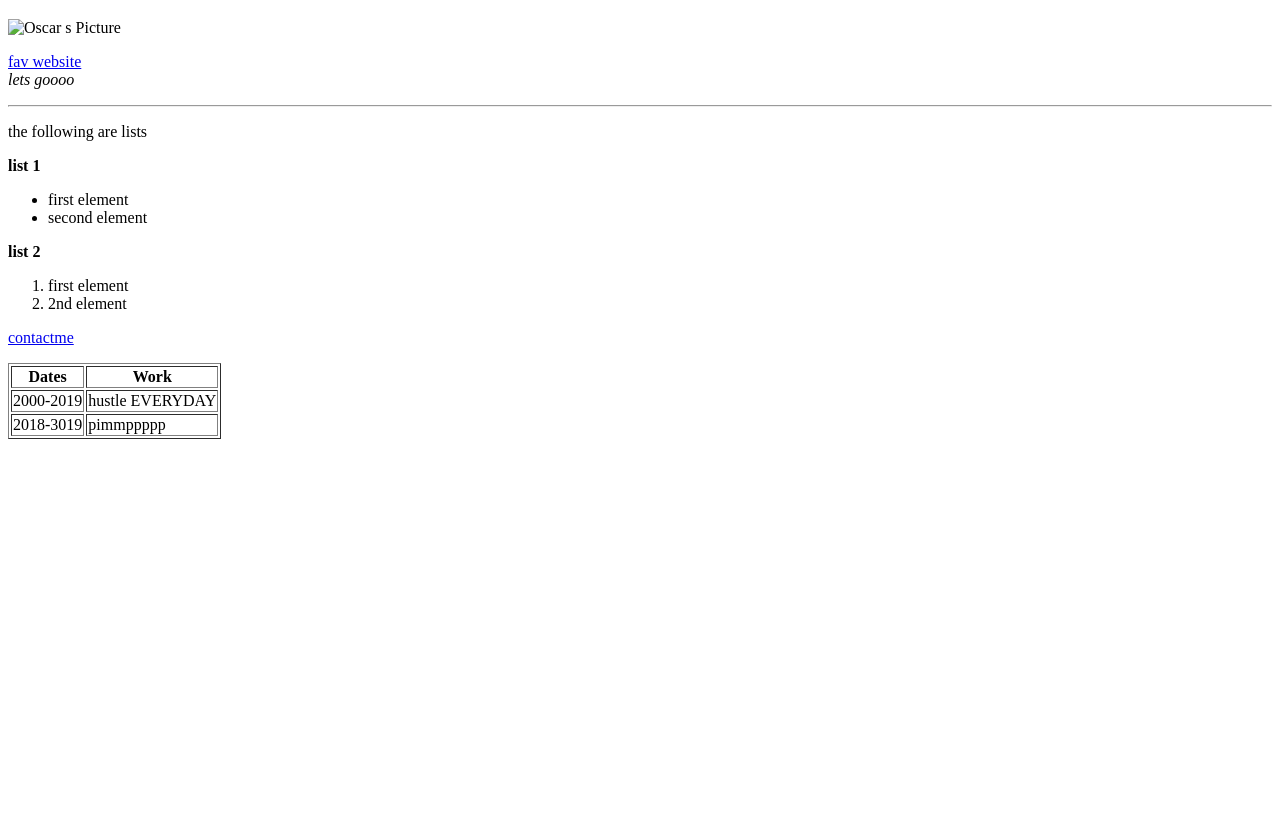
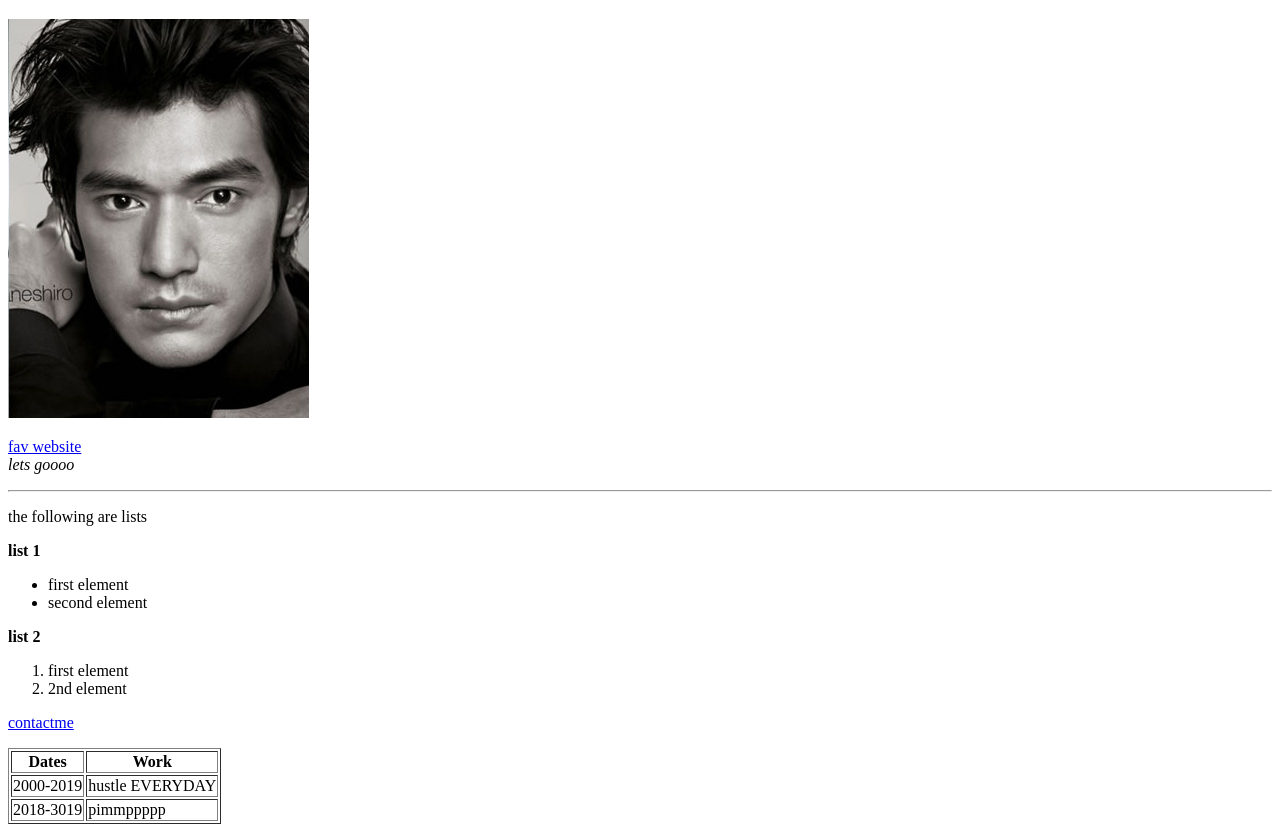
Before and after one commit to Oscarzhangtc/CV, a plain HTML site: page index.html in a window 1280 px wide. Shown: the part 61-901 px from the top of the page. Before the commit the page ends 800 px from the top, so only its background shows below. Drawn offline with Linux system fonts and the light colour scheme.

Commit message:
initial setup

```diff
--- a/index.html
+++ b/index.html
@@ -8,7 +8,7 @@
 
 <body>
   <h1>Oscar Zhang</h1>
-  <img src="images/Oscar.jpg" alt="Oscar
+  <img src="Oscar.jpg" alt="Oscar
     s Picture">
   <p><a href="https://www.hao123.com/" target="_blank">fav website</a><br />
     <em>lets goooo</em> </p>
```
